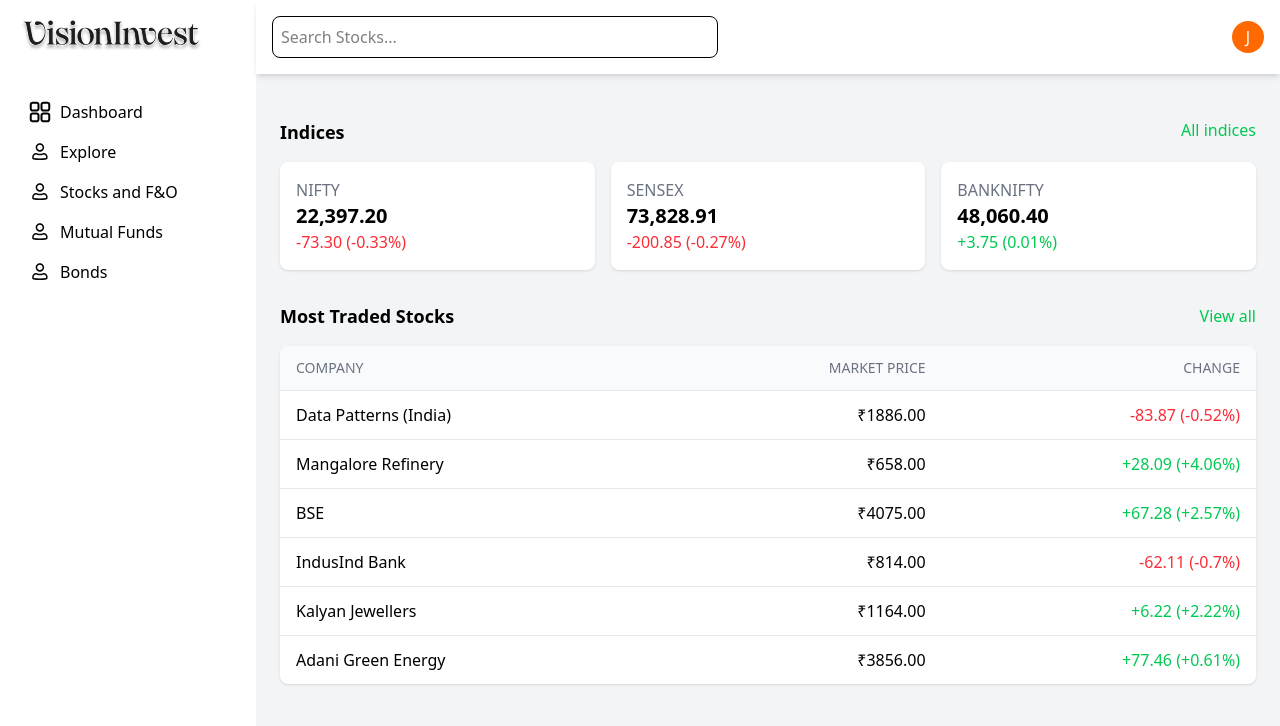
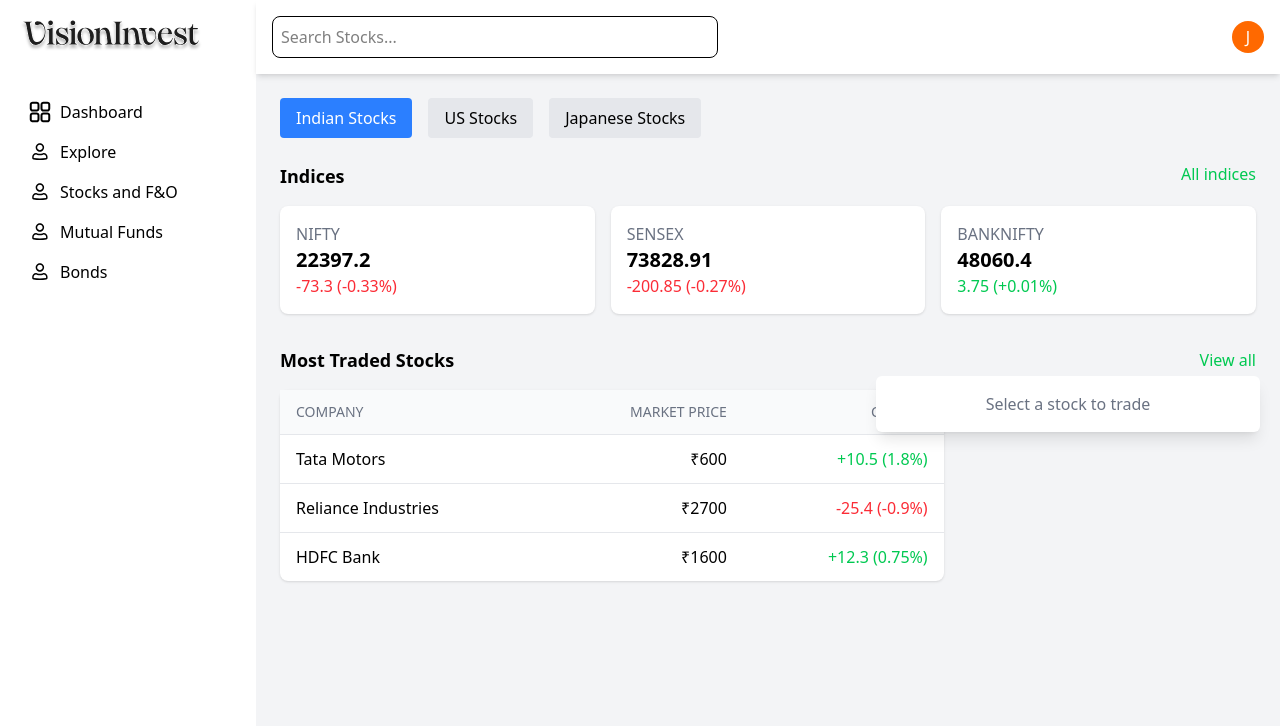
Before and after one commit to A1YAARY/vision-codecrafter2.0, a React (Vite) app in the folder client/: page /stock in a window 1280 px wide. Shown: the top 726 px of the page. Built offline with nearby package versions, Linux system fonts and the light colour scheme.

Commit message:
made the buy and sell component and refined the stock page

```diff
--- /dev/null
+++ b/client/src/components/BuyAndSell.jsx
@@ -0,0 +1,61 @@
+import React, { useState } from 'react';
+
+function BuyAndSell({ selectedStock }) {
+  const [tradeType, setTradeType] = useState('BUY');
+  const [quantity, setQuantity] = useState(1);
+  const [price, setPrice] = useState(selectedStock ? selectedStock.price : 3967.95);
+
+  const handleTrade = () => {
+    alert(`${tradeType} Order Placed for ${quantity} shares at ₹${price}`);
+  };
+
+  return (
+    <div className="p-4 bg-white shadow-lg rounded-md w-96 fixed right-5 top-[47%]">
+      {selectedStock ? (
+        <>
+          <h2 className="text-lg font-semibold">{selectedStock.name}</h2>
+          <p className="text-gray-500">NSE ₹{selectedStock.price} ({selectedStock.percentChange}%)</p>
+          <div className="flex mt-3 border-b">
+            <button
+              className={`flex-1 py-2 ${tradeType === 'BUY' ? 'text-green-500 border-b-2 border-green-500' : 'text-gray-500'}`}
+              onClick={() => setTradeType('BUY')}
+            >BUY</button>
+            <button
+              className={`flex-1 py-2 ${tradeType === 'SELL' ? 'text-red-500 border-b-2 border-red-500' : 'text-gray-500'}`}
+              onClick={() => setTradeType('SELL')}
+            >SELL</button>
+          </div>
+          <div className="mt-3">
+            <label className="block text-gray-600">Quantity</label>
+            <input
+              type="number"
+              value={quantity}
+              onChange={(e) => setQuantity(e.target.value)}
+              className="w-full p-2 border rounded mt-1"
+            />
+          </div>
+          <div className="mt-3">
+            <label className="block text-gray-600">Price Limit</label>
+            <input
+              type="number"
+              value={price}
+              onChange={(e) => setPrice(e.target.value)}
+              className="w-full p-2 border rounded mt-1"
+            />
+          </div>
+          <p className="mt-3 text-sm text-gray-500">Order will be executed at ₹{price} or lower price</p>
+          <button
+            className={`w-full mt-4 py-2 text-white rounded ${tradeType === 'BUY' ? 'bg-green-500' : 'bg-red-500'}`}
+            onClick={handleTrade}
+          >
+            {tradeType} at ₹{price}
+          </button>
+        </>
+      ) : (
+        <p className="text-center text-gray-500">Select a stock to trade</p>
+      )}
+    </div>
+  );
+}
+
+export default BuyAndSell;
--- a/client/src/pages/Stock.jsx
+++ b/client/src/pages/Stock.jsx
@@ -2,228 +2,137 @@
 import { useNavigate } from "react-router-dom";
 import Navbar from "../components/Navbar";
 import Sidebar from "../components/sidebar";
+import BuyAndSell from "../components/BuyAndSell";
 
 const Stock = () => {
+  const [selectedStock, setSelectedStock] = useState(null);
+  const [selectedMarket, setSelectedMarket] = useState("Indian"); // Default market
   const navigate = useNavigate();
   const [sidebarOpen, setSidebarOpen] = useState(false);
   const sidebarRef = useRef(null);
-  const [showSubmenu, setShowSubmenu] = useState(false);
-  const [showAnalyticsSubmenu, setShowAnalyticsSubmenu] = useState(false);
 
-  // Generate dummy stock data
-  const generateStockData = () => {
-    const companies = [
-      "Data Patterns (India)",
-      "Mangalore Refinery",
-      "BSE",
-      "IndusInd Bank",
-      "Kalyan Jewellers",
-      "Adani Green Energy",
-    ];
-
-    return companies.map((company) => {
-      const isPositive = Math.random() > 0.3;
-      const price = Math.floor(Math.random() * 4000) + 100;
-      const change = (Math.random() * 100).toFixed(2);
-      const percentChange = (Math.random() * 5).toFixed(2);
-
-      return {
-        name: company,
-        price: price.toFixed(2),
-        change: isPositive ? change : -change,
-        percentChange: isPositive ? percentChange : -percentChange,
-        isPositive,
+  // Dummy Indices Data
+  const generateIndicesData = (market) => {
+    const indicesData = {
+      Indian: [
+        { name: "NIFTY", value: 22397.2, change: -73.3, percentChange: "-0.33%" },
+        { name: "SENSEX", value: 73828.91, change: -200.85, percentChange: "-0.27%" },
+        { name: "BANKNIFTY", value: 48060.4, change: 3.75, percentChange: "+0.01%" },
+      ],
+      US: [
+        { name: "Dow Jones", value: 38120.5, change: -85.4, percentChange: "-0.22%" },
+        { name: "Nasdaq", value: 15532.4, change: +120.8, percentChange: "+0.78%" },
+        { name: "S&P 500", value: 5056.7, change: +17.6, percentChange: "+0.35%" },
+      ],
+      Japanese: [
+        { name: "Nikkei 225", value: 39825.5, change: +210.3, percentChange: "+0.53%" },
+        { name: "Topix", value: 2732.1, change: -8.6, percentChange: "-0.31%" },
+        { name: "JPX400", value: 18225.7, change: +45.2, percentChange: "+0.25%" },
+      ],
     };
-    });
+    return indicesData[market];
   };
 
-  // Generate dummy top gainers
-  const generateTopGainers = () => {
-    const companies = [
-      "Avenue Supermarts",
-      "Adani Green Energy",
-      "Varun Beverages",
-      "Bank of Baroda",
-    ];
-
-    return companies.map((company) => {
-      const price = Math.floor(Math.random() * 4000) + 100;
-      const change = (Math.random() * 100).toFixed(2);
-      const percentChange = (Math.random() * 4).toFixed(2);
-
-      return {
-        name: company,
-        price: price.toFixed(2),
-        change: change,
-        percentChange: percentChange,
+  // Dummy Stock Data
+  const generateStockData = (market) => {
+    const stockData = {
+      Indian: [
+        { name: "Tata Motors", price: 600, change: "+10.5", percentChange: "1.8%" },
+        { name: "Reliance Industries", price: 2700, change: "-25.4", percentChange: "-0.9%" },
+        { name: "HDFC Bank", price: 1600, change: "+12.3", percentChange: "0.75%" },
+      ],
+      US: [
+        { name: "Apple", price: 175, change: "+2.3", percentChange: "1.3%" },
+        { name: "Tesla", price: 225, change: "-5.2", percentChange: "-2.2%" },
+        { name: "Microsoft", price: 310, change: "+3.8", percentChange: "1.2%" },
+      ],
+      Japanese: [
+        { name: "Toyota", price: 2200, change: "+15.8", percentChange: "0.7%" },
+        { name: "Sony", price: 1125, change: "-8.5", percentChange: "-1.3%" },
+        { name: "Nintendo", price: 1450, change: "+9.2", percentChange: "0.65%" },
+      ],
     };
-    });
+    return stockData[market];
   };
 
-  // Generate dummy top losers
-  const generateTopLosers = () => {
-    const companies = [
-      "Samvardhana Motherson",
-      "Shriram Finance",
-      "Macrotech Devs",
-      "Bank of Baroda",
-    ];
+  // States for indices and stocks
+  const [indices, setIndices] = useState(generateIndicesData(selectedMarket));
+  const [stocks, setStocks] = useState(generateStockData(selectedMarket));
 
-    return companies.map((company) => {
-      const price = Math.floor(Math.random() * 4000) + 100;
-      const change = (Math.random() * 100).toFixed(2);
-      const percentChange = (Math.random() * 4).toFixed(2);
-
-      return {
-        name: company,
-        price: price.toFixed(2),
-        change: -change,
-        percentChange: -percentChange,
-      };
-    });
-  };
-
-  // State for the data
-  const [stocks] = useState(generateStockData());
-  const [topGainers] = useState(generateTopGainers());
-  const [topLosers] = useState(generateTopLosers());
-
-  const handleNavigation = (path) => {
-    navigate(path);
-  };
-
-  const toggleSubmenu = () => {
-    setShowSubmenu(!showSubmenu);
-  };
-
-  const toggleAnalyticsSubmenu = () => {
-    setShowAnalyticsSubmenu(!showAnalyticsSubmenu);
-  };
-
+  // Update stocks and indices when market changes
   useEffect(() => {
-    const handleClickOutside = (event) => {
-      if (sidebarRef.current && !sidebarRef.current.contains(event.target)) {
-        setSidebarOpen(false);
-      }
-    };
-
-    document.addEventListener("mousedown", handleClickOutside);
-
-    return () => {
-      document.removeEventListener("mousedown", handleClickOutside);
-    };
-  }, []);
+    setIndices(generateIndicesData(selectedMarket));
+    setStocks(generateStockData(selectedMarket));
+  }, [selectedMarket]);
 
   return (
     <div className="min-h-screen flex">
-      <div
-        ref={sidebarRef}
-        className={`fixed top-0 left-0 h-full bg-gray-100 text-white z-50 transform ${
-          sidebarOpen ? "translate-x-0" : "-translate-x-full"
-        } transition-transform duration-300 ease-in-out w-64 xl:static xl:translate-x-0`}
-      >
+      {/* Sidebar */}
+      <div ref={sidebarRef} className={`fixed top-0 left-0 h-full bg-gray-100 text-white z-50 transform ${sidebarOpen ? "translate-x-0" : "-translate-x-full"} transition-transform duration-300 ease-in-out w-64 xl:static xl:translate-x-0`}>
         <Sidebar />
       </div>
 
       <div className="flex-1 bg-gray-100">
         <Navbar />
 
-        <div className="mt-5">
+        <div className="p-6">
+          {/* Market Selection Buttons */}
+          <div className="flex gap-4 mb-6">
+            {["Indian", "US", "Japanese"].map((market) => (
               <button
-            className="xl:hidden text-gray-800 ml-4"
-            onClick={() => setSidebarOpen(!sidebarOpen)}
+                key={market}
+                className={`px-4 py-2 rounded ${selectedMarket === market ? "bg-blue-500 text-white" : "bg-gray-200 text-black"}`}
+                onClick={() => setSelectedMarket(market)}
               >
-            <svg
-              className="w-7 h-8"
-              fill="none"
-              stroke="currentColor"
-              strokeWidth={2}
-              viewBox="0 0 24 24"
-              xmlns="http://www.w3.org/2000/svg"
-            >
-              <path
-                strokeLinecap="round"
-                strokeLinejoin="round"
-                d={
-                  sidebarOpen
-                    ? "M6 18L18 6M6 6l12 12"
-                    : "M4 6h16M4 12h16M4 18h16"
-                }
-              />
-            </svg>
+                {market} Stocks
               </button>
+            ))}
+          </div>
 
-          <div className="p-6">
           {/* Indices Section */}
           <div className="flex justify-between">
             <h2 className="text-lg font-semibold">Indices</h2>
-              <a href="#" className="text-green-500">
-                All indices
-              </a>
+            <a href="#" className="text-green-500">All indices</a>
           </div>
           <div className="grid grid-cols-1 md:grid-cols-3 gap-4 mt-4">
-              <div className="p-4 bg-white shadow rounded-lg">
-                <p className="text-gray-500">NIFTY</p>
-                <p className="text-xl font-semibold">22,397.20</p>
-                <p className="text-red-500">-73.30 (-0.33%)</p>
+            {indices.map((index, idx) => (
+              <div key={idx} className="p-4 bg-white shadow rounded-lg">
+                <p className="text-gray-500">{index.name}</p>
+                <p className="text-xl font-semibold">{index.value}</p>
+                <p className={parseFloat(index.change) > 0 ? "text-green-500" : "text-red-500"}>
+                  {index.change} ({index.percentChange})
+                </p>
               </div>
-              <div className="p-4 bg-white shadow rounded-lg">
-                <p className="text-gray-500">SENSEX</p>
-                <p className="text-xl font-semibold">73,828.91</p>
-                <p className="text-red-500">-200.85 (-0.27%)</p>
-              </div>
-              <div className="p-4 bg-white shadow rounded-lg">
-                <p className="text-gray-500">BANKNIFTY</p>
-                <p className="text-xl font-semibold">48,060.40</p>
-                <p className="text-green-500">+3.75 (0.01%)</p>
-              </div>
+            ))}
           </div>
 
-            {/* Most Traded Stocks */}
+          {/* Stocks Table */}
           <div className="mt-8">
             <div className="flex justify-between items-center">
               <h2 className="text-lg font-semibold">Most Traded Stocks</h2>
-                <a href="#" className="text-green-500">
-                  View all
-                </a>
+              <a href="#" className="text-green-500">View all</a>
             </div>
 
-              <div className="mt-4 bg-white shadow rounded-lg overflow-hidden">
+            <div className="mt-4 w-[68%] bg-white shadow rounded-lg ">
               <table className="w-full">
                 <thead>
                   <tr className="bg-gray-50">
-                      <th className="text-left py-3 px-4 text-gray-500 font-normal text-sm">
-                        COMPANY
-                      </th>
-                      <th className="text-right py-3 px-4 text-gray-500 font-normal text-sm">
-                        MARKET PRICE
-                      </th>
-                      <th className="text-right py-3 px-4 text-gray-500 font-normal text-sm">
-                        CHANGE
-                      </th>
+                    <th className="text-left py-3 px-4 text-gray-500 font-normal text-sm">COMPANY</th>
+                    <th className="text-right py-3 px-4 text-gray-500 font-normal text-sm">MARKET PRICE</th>
+                    <th className="text-right py-3 px-4 text-gray-500 font-normal text-sm">CHANGE</th>
                   </tr>
                 </thead>
                 <tbody>
                   {stocks.map((stock, index) => (
-                      <tr key={index} className="border-t border-gray-200">
-                        <td className="py-3 px-4">
-                          <div className="font-medium">{stock.name}</div>
-                        </td>
-                        <td className="py-3 px-4 text-right">
-                          <div className="font-medium">₹{stock.price}</div>
-                        </td>
-                        <td className="py-3 px-4 text-right">
-                          <div
-                            className={
-                              stock.isPositive
-                                ? "text-green-500"
-                                : "text-red-500"
-                            }
+                    <tr
+                      key={index}
+                      className="border-t border-gray-200 cursor-pointer hover:bg-gray-100"
+                      onClick={() => setSelectedStock(stock)}
                     >
-                            {stock.isPositive ? "+" : ""}
-                            {stock.change} ({stock.isPositive ? "+" : ""}
-                            {stock.percentChange}%)
-                          </div>
+                      <td className="py-3 px-4 font-medium">{stock.name}</td>
+                      <td className="py-3 px-4 text-right font-medium">₹{stock.price}</td>
+                      <td className={`py-3 px-4 text-right ${parseFloat(stock.change) > 0 ? "text-green-500" : "text-red-500"}`}>
+                        {stock.change} ({stock.percentChange})
                       </td>
                     </tr>
                   ))}
@@ -232,7 +141,9 @@
             </div>
           </div>
 
-
+          {/* Buy and Sell Component */}
+          <div>
+            <BuyAndSell selectedStock={selectedStock} />
           </div>
         </div>
       </div>
```
Lines whose indentation alone changed are shown as unchanged.
